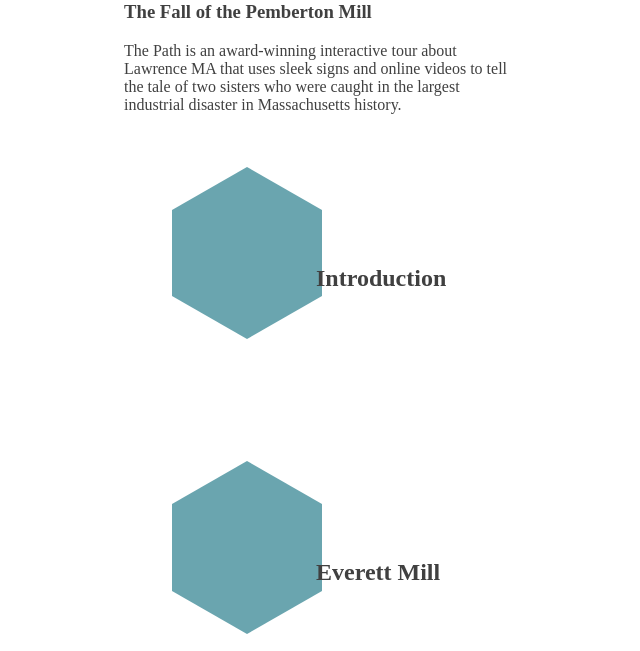
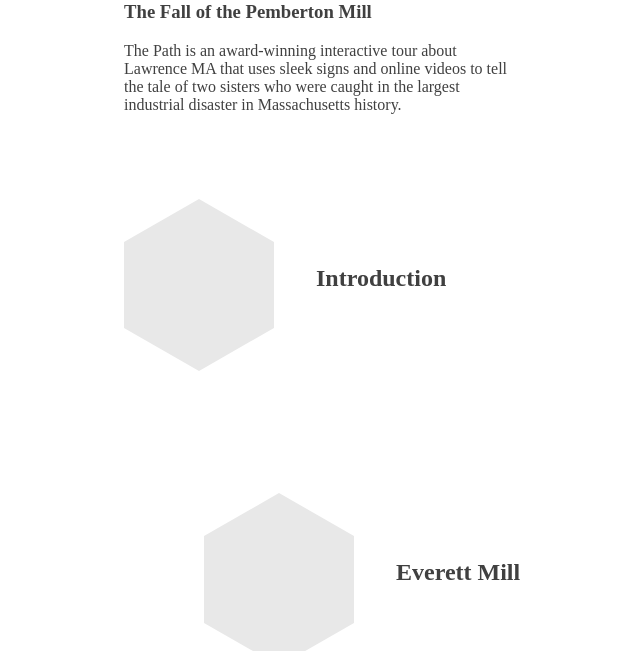
Before and after one commit to twaldorf/tourlawrence, a website: page index.html in a window 1280 px wide. Shown: the part 148-799 px from the top of the page, without its empty margins (4-644 px from the left). Drawn offline with Linux system fonts and the light colour scheme.

Commit message:
fire fighters

```diff
--- a/css/less/_drawings.less
+++ b/css/less/_drawings.less
@@ -3,7 +3,7 @@
   float: left;
   width: 150px;
   height: 86.60px;
-  background-color: @ocean;
+  background-color: @grey;
   margin: 80.30px 0;
   transform: translateY(2rem);
   color: white;
@@ -21,22 +21,31 @@
 
 .hexagon:before {
   bottom: 100%;
-  border-bottom: 43.30px solid @ocean;
+  border-bottom: 43.30px solid @grey;
 }
 
 .hexagon:after {
   top: 100%;
   width: 0;
-  border-top: 43.30px solid @ocean;
+  border-top: 43.30px solid @grey;
 }
 
-.left {
-  transform: translateX(3rem);
-  &.far {
-    transform: translateX(9rem);
+.test{}
+
+.comb-transform {
+  transition: all .300s ease;
+  &.alt {
+    transform: translateX(5rem);
+  }
+  &.active {
+    transform: translateY(-16rem) translateX(5rem) scale(.7)
   }
 }
 
-.right {
-  transform: translateX(-3rem;)
+.line {
+  border: 1px solid #ededed;
+  border-bottom: none;
+  &.top {
+    margin-bottom: 3rem;
+  }
 }
```
Also changed, not shown: css/styles.css.
